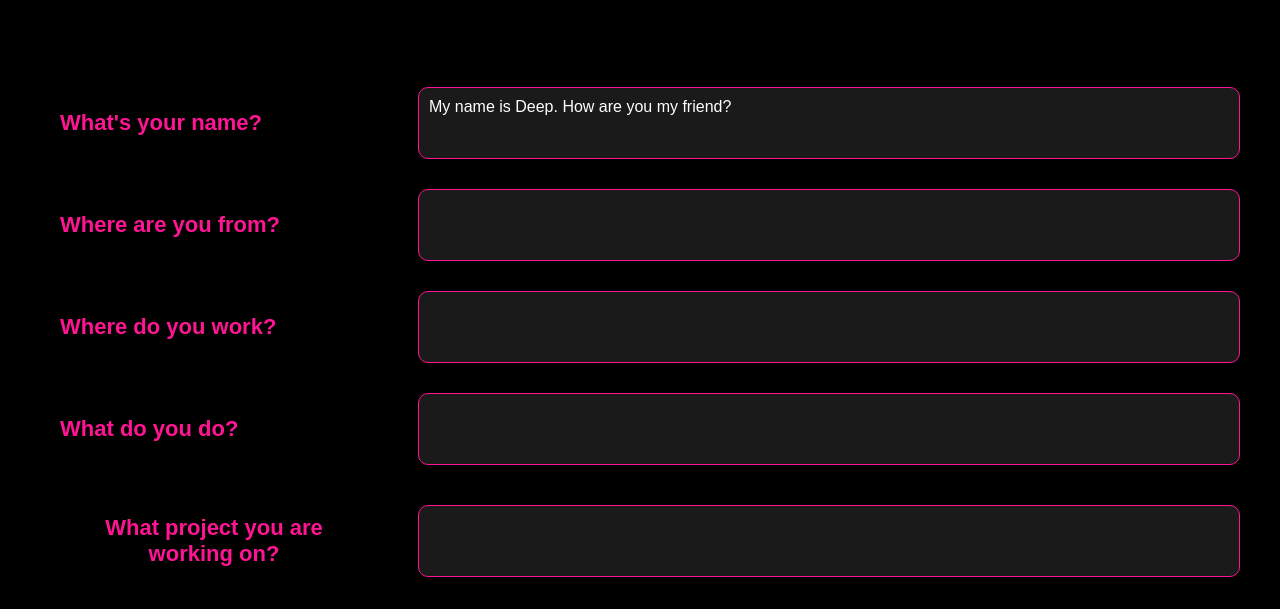
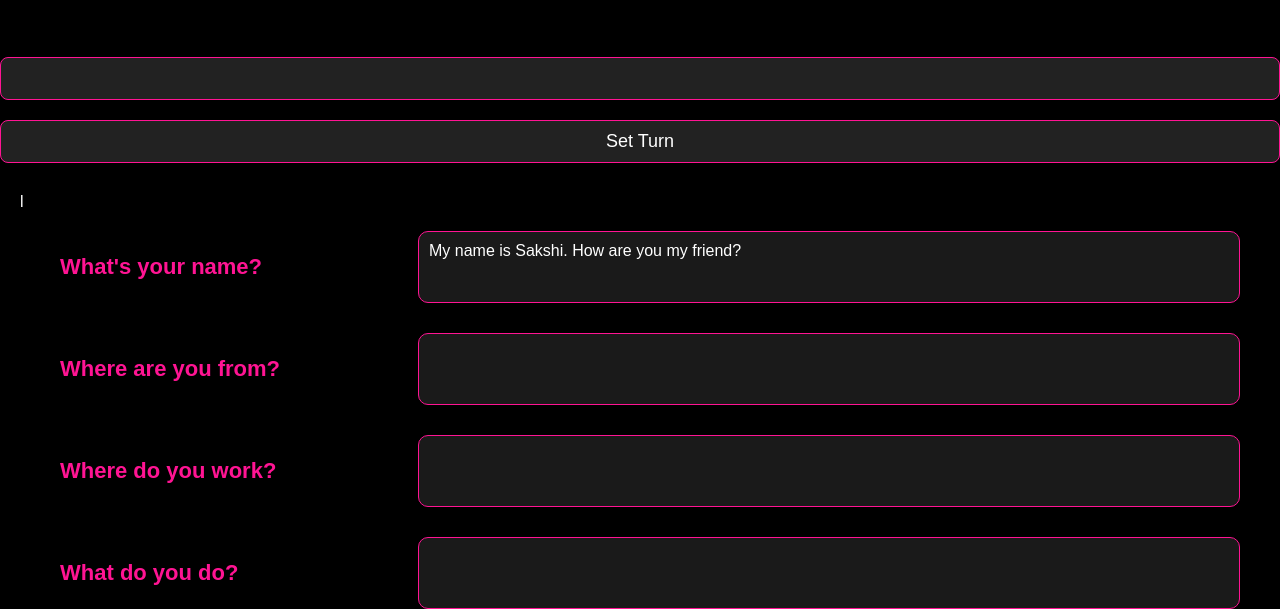
Before and after one commit to DeepLumiere/IWP-Assignment, a website built with Vite: page about.html in a window 1280 px wide. Both pictures are taken after a click on the button "What's your name?". Shown: the part 191-800 px from the top of the page. Built offline with nearby package versions, Linux system fonts and the light colour scheme.

Commit message:
Added Form to change About

```diff
--- a/about.html
+++ b/about.html
@@ -21,6 +21,11 @@
     </nav>
 </header>
 <h1>About</h1>
+<form onsubmit="updateTurn(); return false;">
+    <input type="number" name="turn">
+    <input type="submit" value="Set Turn">
+</form>
+
 <section class="about-container">
     <table>
         <tr>
@@ -32,7 +37,7 @@
             </td>
 
         </tr>
-        <tr>
+        <tr>l
             <td>
                 <button class="question" onclick="showAnswer('nationality')">Where are you from?</button>
             </td>
--- a/src/main.js
+++ b/src/main.js
@@ -1,3 +1,11 @@
+let turn = 1;
+
+function updateTurn() {
+    let check = document.querySelector("input[name='turn']").value;
+    turn = parseInt(check) % 3;
+    console.log("Turn updated to:", turn);
+}
+
 function contact(event) {
     event.preventDefault();
 
@@ -75,19 +83,16 @@ function showAnswer(type) {
     let company = ["Deep's Institute of Artificial Intelligence", "DeepWorld Designs", "Chihuahua Technologies"];
     let project = ["Apache Kafka", "Apache Airavata", "Spoof Halwa!"];
 
-    let hour = new Date().getHours();
-    let turn = hour % 3;
-
     let answers = {
         name: `My name is ${names[turn]}. How are you my friend?`,
         nationality: `I am from ${nationality[turn]}.`,
-        role: `I work as a ${role[turn]}. As a ${role[turn]}`,
+        role: `I work as a ${role[turn]}.`,
         company: `I am currently associated with ${company[turn]}.`,
         project: `Right now, I am working on a project called ${project[turn]}.`
     };
 
     let answerBox = document.getElementById(`${type}-box`);
-    answerBox.innerHTML = ""; // Clear previous text
+    answerBox.innerHTML = "";
     answerBox.style.animation = "none";
     void answerBox.offsetWidth; // Force reflow to restart animation
 
@@ -105,6 +110,7 @@ function showAnswer(type) {
     answerBox.style.animation = "typing 2s steps(end, end)";
     typeEffect();
 }
+
 
 function addCard() {
     let name = document.getElementById("card-title").value;
```
Also changed, not shown: sakshibio.html (+3 -2 lines).
